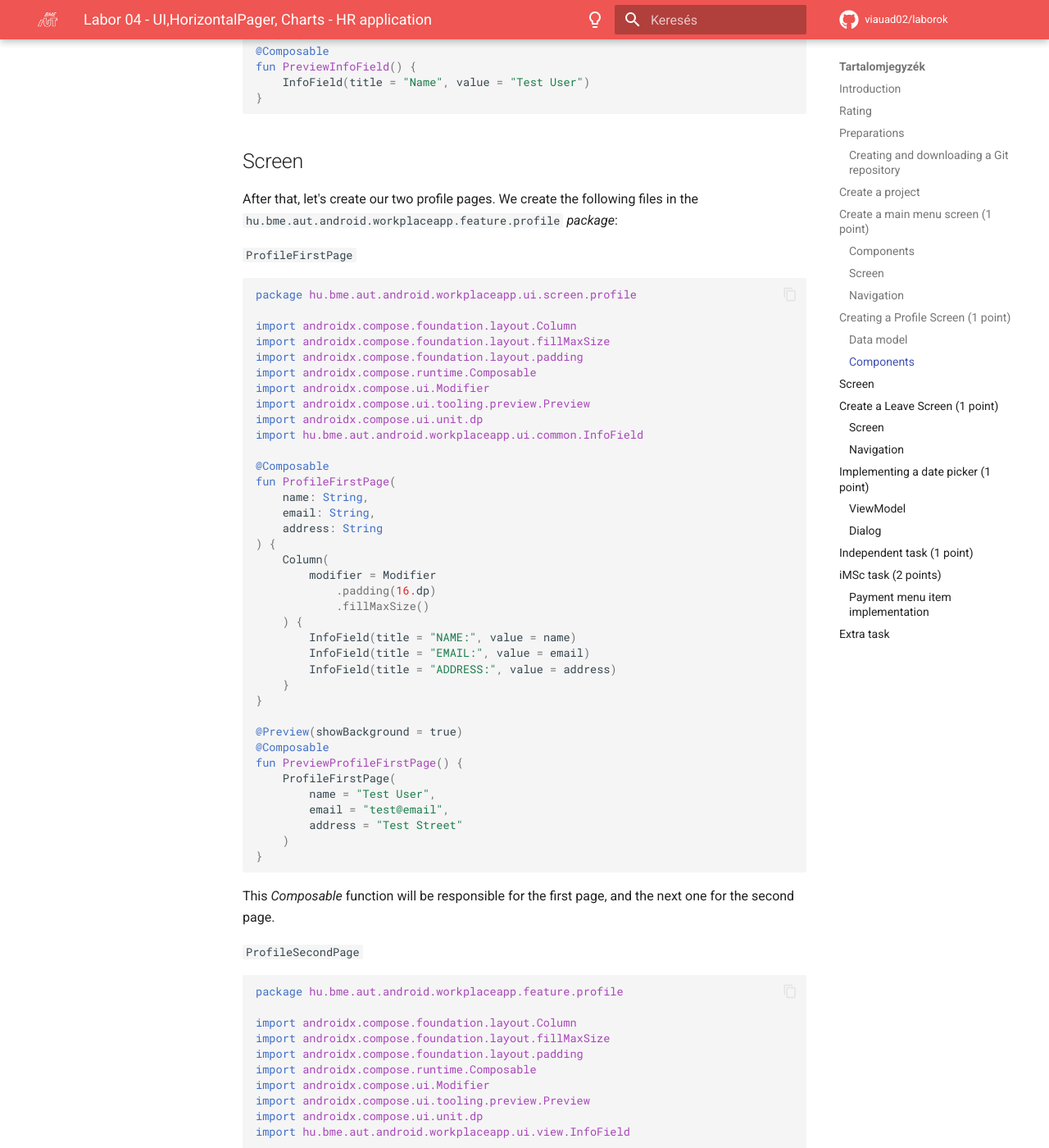
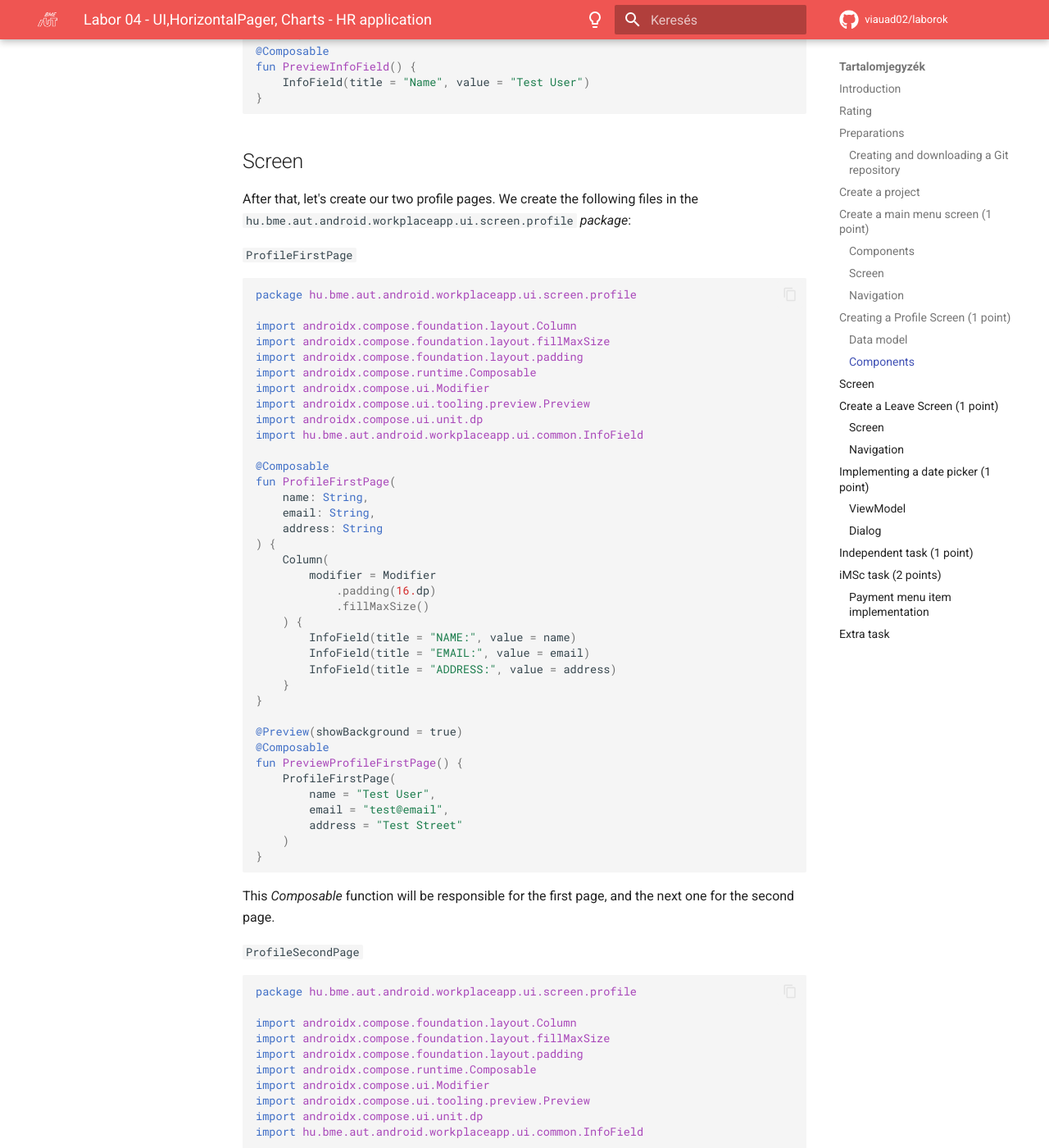
Before and after one commit to VIAUAD02/laborok, an MkDocs documentation site: the page built from docs/english/04-android-ui-charts/index.md, in a window 1280 px wide and 1400 px high, scrolled down 13771 px. Shown: the whole window at 82% size. Built offline with MkDocs 1.6.1 and Material for MkDocs 9.7.7, drawn with Linux system fonts in a browser that asks for light colours; comment, search, counter and statistics services are not loaded.

Commit message:
English 04 lab fix

````diff
--- a/docs/english/04-android-ui-charts/index.md
+++ b/docs/english/04-android-ui-charts/index.md
@@ -360,11 +360,11 @@
 
 ```kts
 dependencies {
-...
-implementation(libs.androidx.core.splashscreen)
-implementation(libs.androidx.navigation3.ui)
-implementation(libs.androidx.navigation3.runtime)
-implementation(libs.kotlinx.serialization.core)
+    ...
+    implementation(libs.androidx.core.splashscreen)
+    implementation(libs.androidx.navigation3.ui)
+    implementation(libs.androidx.navigation3.runtime)
+    implementation(libs.kotlinx.serialization.core)
 }
 ```
 
@@ -372,8 +372,8 @@
 
 ```kts
 plugins {
-...
-alias(libs.plugins.jetbrains.kotlin.serialization)
+    ...
+    alias(libs.plugins.jetbrains.kotlin.serialization)
 }
 ```
 
@@ -572,7 +572,7 @@
 
 ## Screen
 
-After that, let's create our two profile pages. We create the following files in the `hu.bme.aut.android.workplaceapp.feature.profile` *package*:
+After that, let's create our two profile pages. We create the following files in the `hu.bme.aut.android.workplaceapp.ui.screen.profile` *package*:
 
 `ProfileFirstPage`
 
@@ -621,7 +621,7 @@
 `ProfileSecondPage`
 
 ```kotlin
-package hu.bme.aut.android.workplaceapp.feature.profile
+package hu.bme.aut.android.workplaceapp.ui.screen.profile
 
 import androidx.compose.foundation.layout.Column
 import androidx.compose.foundation.layout.fillMaxSize
@@ -630,7 +630,7 @@
 import androidx.compose.ui.Modifier
 import androidx.compose.ui.tooling.preview.Preview
 import androidx.compose.ui.unit.dp
-import hu.bme.aut.android.workplaceapp.ui.view.InfoField
+import hu.bme.aut.android.workplaceapp.ui.common.InfoField
 
 @Composable
 fun ProfileSecondPage(
````
